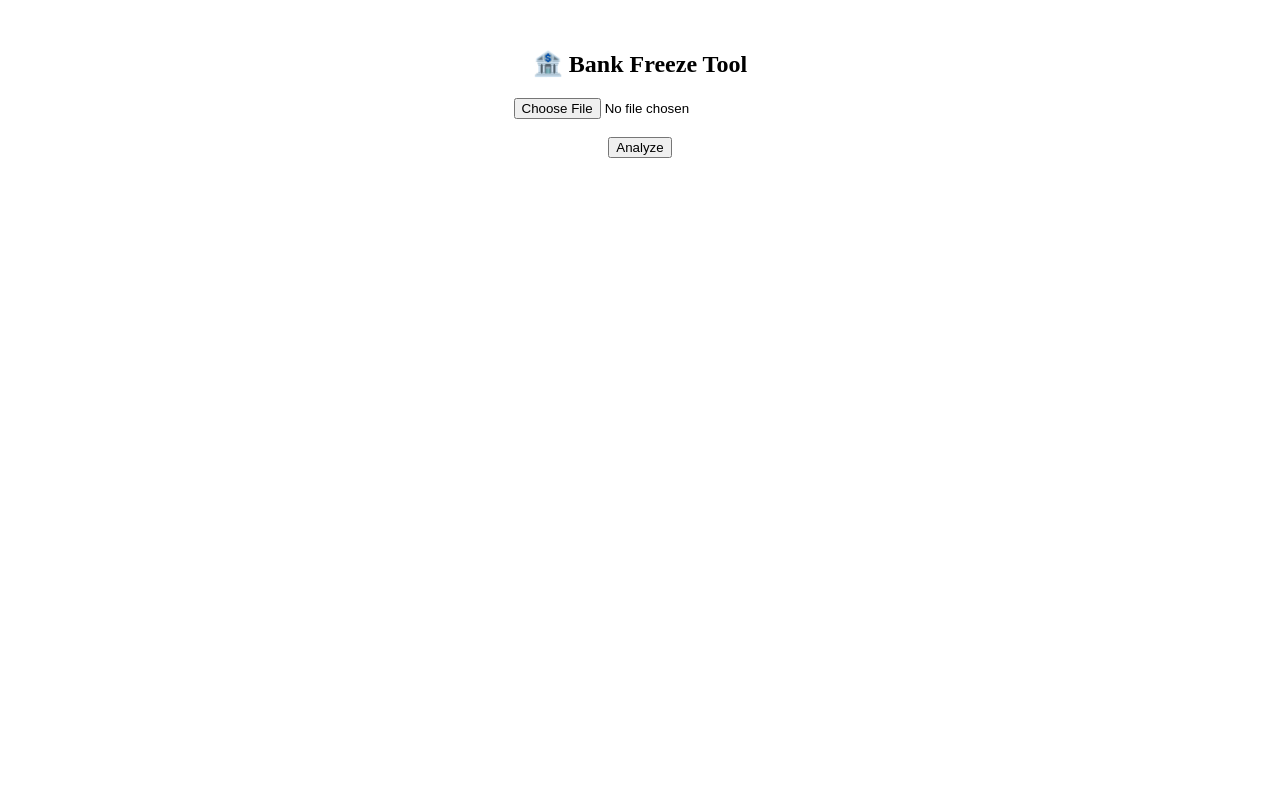
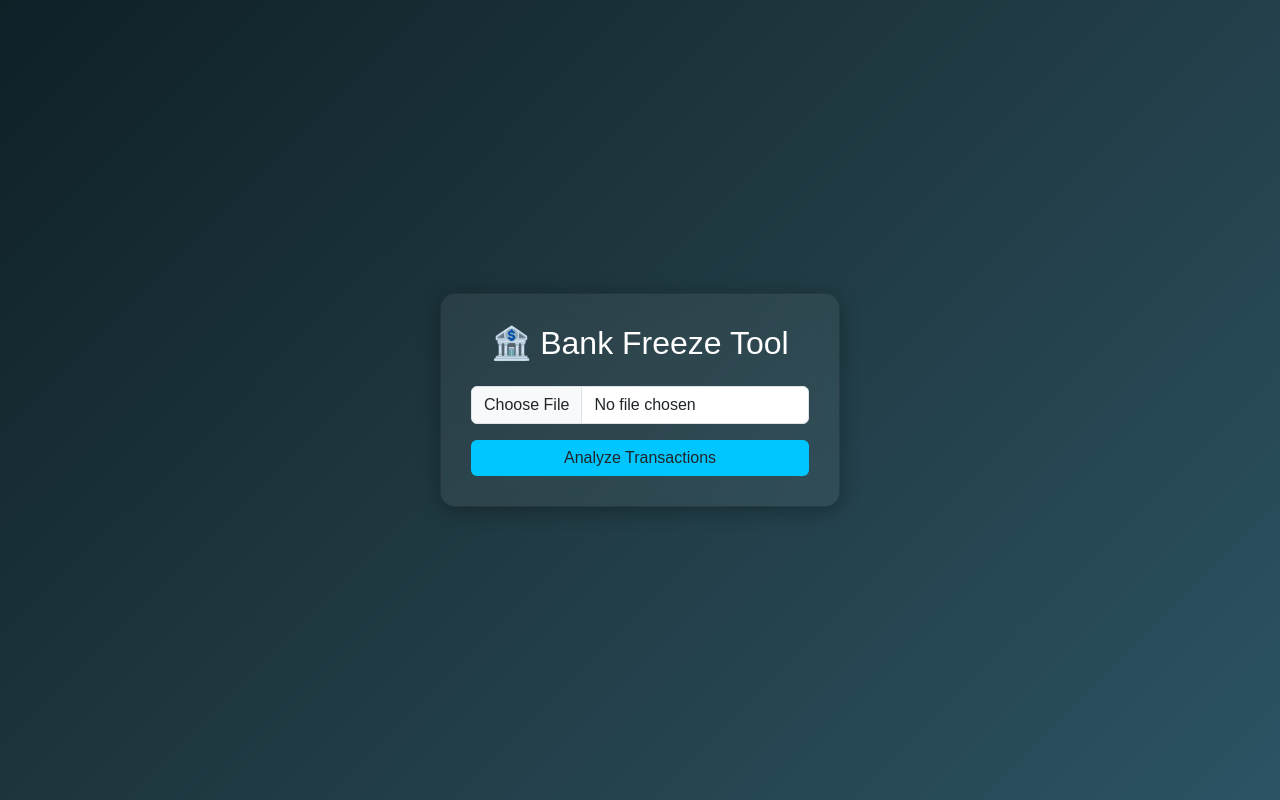
Before and after one commit to aviraljain355/hash-generator-tool, a Flask app: template templates/freeze.html in a window 1280 px wide. Run offline with Flask 3, Linux system fonts and the light colour scheme; the template is opened without the code that fills it, so the values that code supplies are empty.

Commit message:
Enhance freeze.html with Bootstrap styling and layout

```diff
--- a/templates/freeze.html
+++ b/templates/freeze.html
@@ -2,31 +2,73 @@
 <html>
 <head>
     <title>Bank Freeze Tool</title>
+
+    <!-- Bootstrap -->
+    <link href="https://cdn.jsdelivr.net/npm/bootstrap@5.3.0/dist/css/bootstrap.min.css" rel="stylesheet">
+
+    <style>
+        body {
+            background: linear-gradient(135deg, #0f2027, #203a43, #2c5364);
+            height: 100vh;
+            display: flex;
+            justify-content: center;
+            align-items: center;
+            font-family: Arial;
+        }
+
+        .card {
+            border-radius: 15px;
+            padding: 30px;
+            width: 400px;
+            background: #ffffff10;
+            backdrop-filter: blur(10px);
+            box-shadow: 0px 4px 20px rgba(0,0,0,0.3);
+            color: white;
+        }
+
+        .btn-custom {
+            background: #00c6ff;
+            border: none;
+            width: 100%;
+        }
+
+        .btn-custom:hover {
+            background: #0072ff;
+        }
+
+        input {
+            background: white !important;
+        }
+    </style>
 </head>
-<body style="text-align:center; margin-top:50px;">
 
-<h2>🏦 Bank Freeze Tool</h2>
+<body>
 
-<form method="POST" enctype="multipart/form-data">
-    <input type="file" name="file" required>
-    <br><br>
-    <button type="submit">Analyze</button>
-</form>
+<div class="card text-center">
 
-{% if result %}
-<h3>Suspicious Transactions</h3>
+    <h2 class="mb-4">🏦 Bank Freeze Tool</h2>
 
-{{ result|safe }}
+    <form method="POST" enctype="multipart/form-data">
+        <input type="file" name="file" class="form-control mb-3" required>
+        <button type="submit" class="btn btn-custom">Analyze Transactions</button>
+    </form>
 
-<br><br>
+    {% if result %}
+        <div class="mt-4 text-start">
+            <h5>🚨 Suspicious Transactions</h5>
+            <div style="max-height:200px; overflow:auto;">
+                {{ result|safe }}
+            </div>
 
-<a href="/download_freeze_pdf">
-    <button style="padding:10px 20px; background:red; color:white; border:none; border-radius:5px;">
-        📄 Download Freeze Application (PDF)
-    </button>
-</a>
+            <a href="/download_freeze_pdf">
+                <button class="btn btn-success mt-3 w-100">
+                    📄 Download Freeze Application
+                </button>
+            </a>
+        </div>
+    {% endif %}
 
-{% endif %}
+</div>
 
 </body>
 </html>
```
